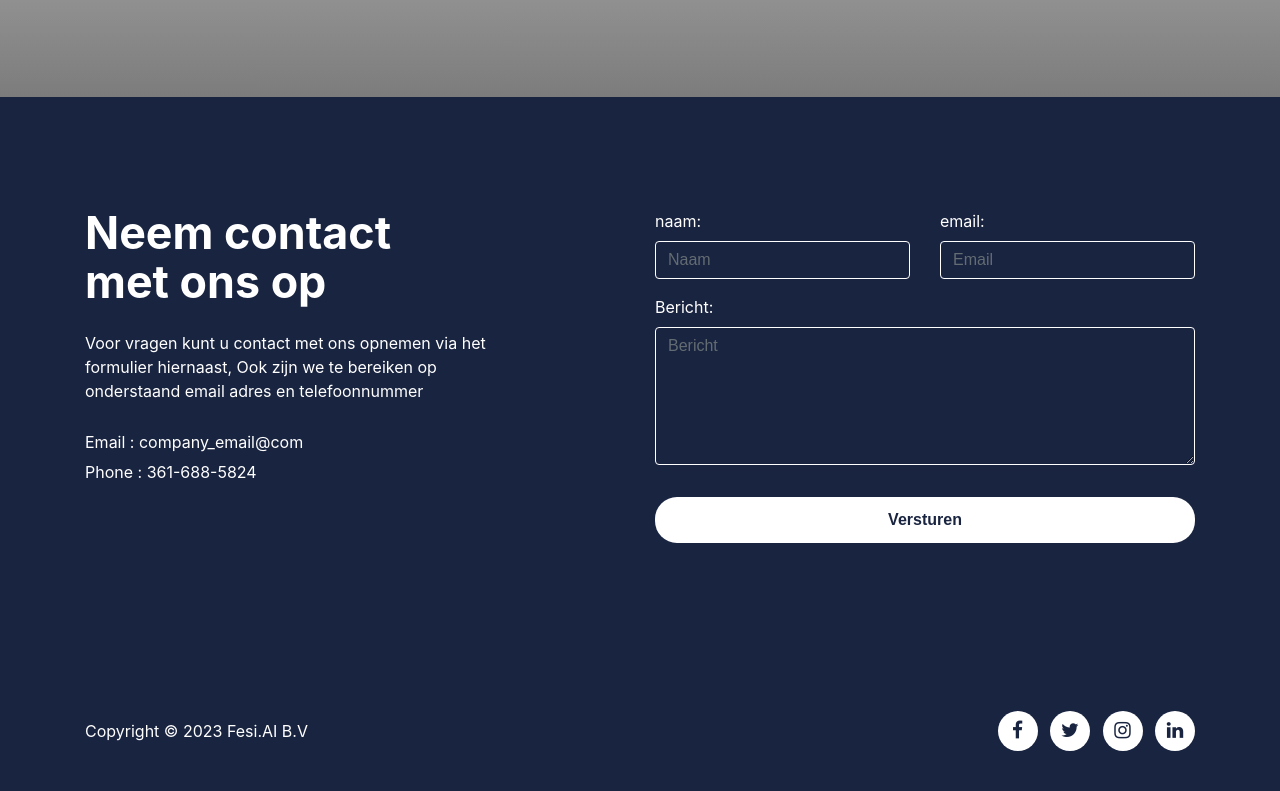
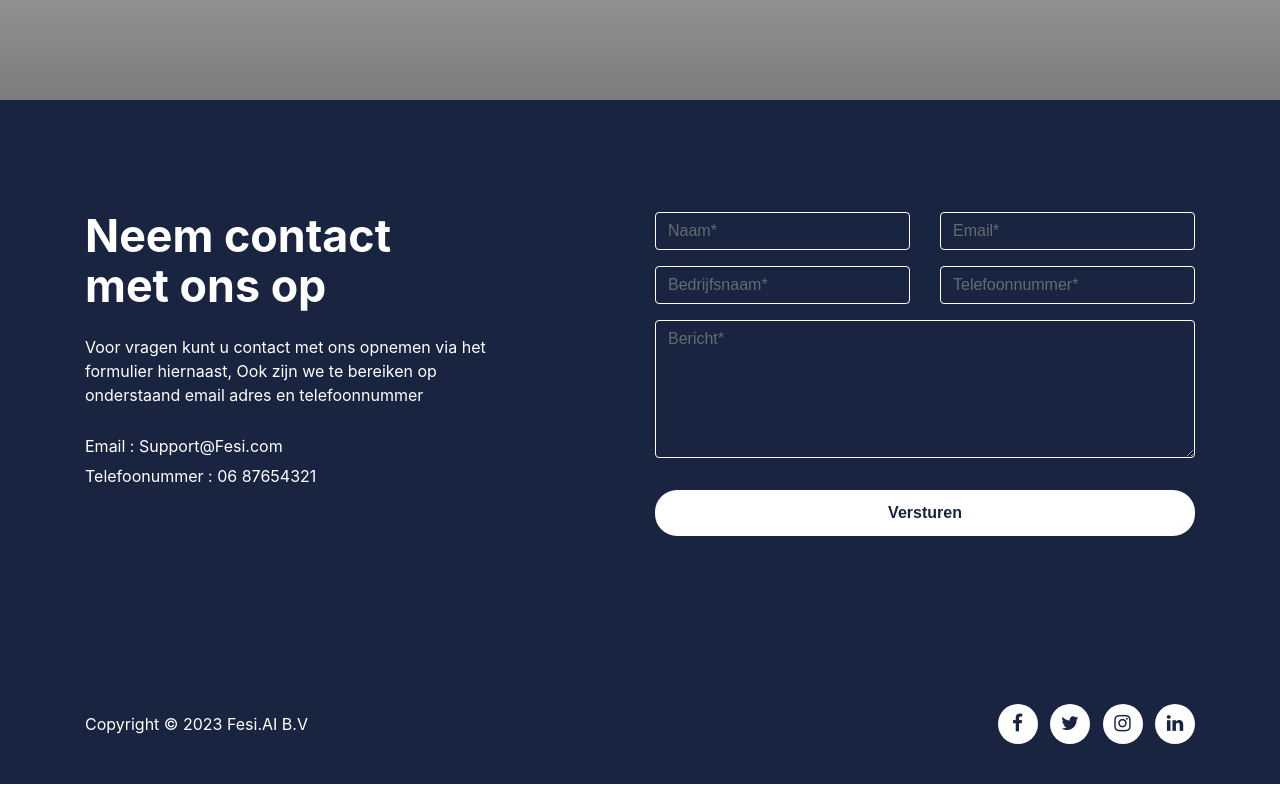
Before and after one commit to Fets7/fesi, a PHP site: page / in a window 1280 px wide. Shown: the part 3520-4311 px from the top of the page. Run offline with PHP 8.4, Linux system fonts and the light colour scheme.

Commit message:
Add files via upload

```diff
--- a/Fesi.AI/css/custom.css
+++ b/Fesi.AI/css/custom.css
@@ -13,7 +13,10 @@ a,
 button {
     cursor: pointer;
 }
-
+.navbar {
+    float: right;
+    align-items: center;
+}
 .jumbotron {
     margin-bottom: 0 !important;
 }
--- a/Fesi.AI/index.html
+++ b/Fesi.AI/index.html
@@ -20,25 +20,17 @@
 <body>
     <!-- banner -->
     <div class="jumbotron jumbotron-fluid" id="banner" style="background-image: url(img/banner-bk.png);">
+        <!-- Navigatie -->
         <div class="container text-center text-md-left">
+            <div class="navbar">
+                <a href="#" class="text-white lead">Waarom AI?</a>
+                <a href="#" class="text-white lead">Over ons</a>
+                <a href="#" class="text-white lead">Contact</a>
+            </div>
             <header>
+                <!-- Logo -->
                 <img src="img/logotest.png" alt="logo">
-                <div class="row justify-content-between">
-                    <div class="col-2">
-                        <!-- <img src="img/logotest.png" alt="logo">  -->
-                        <!-- <h1 data-aos="fade" data-aos-easing="linear" data-aos-duration="1000" data-aos-once="true" class="display-3 text-white font-weight-bold my-5">
-                        Fesi.AI
-                        </h1> -->
-                    </div>
-                    <div class="col-6 align-self-center text-right">
-                        <!-- <a href="#contact" data-aos="fade" data-aos-easing="linear" data-aos-duration="1000" data-aos-once="true" class="btn my-4 font-weight-bold atlas-cta cta-green">diensten</a>
-                        <a href="#contact" data-aos="fade" data-aos-easing="linear" data-aos-duration="1000" data-aos-once="true" class="btn my-4 font-weight-bold atlas-cta cta-green">Contact</a>                         -->
-                        <!-- <a href="#" class="text-white lead">Diensten</a>
-                        <a href="#" class="text-white lead">Over ons</a>
-                        <a href="#" class="text-white lead">Contact</a> -->
 
-                    </div>
-                </div>
             </header>
             <h1 data-aos="fade" data-aos-easing="linear" data-aos-duration="1000" data-aos-once="true" class="display-3 text-white font-weight-bold my-5">
             	Versnel jouw<br>
@@ -46,12 +38,14 @@
             </h1>
             <p data-aos="fade" data-aos-easing="linear" data-aos-duration="1000" data-aos-once="true" class="lead text-white my-4">
                 Blijf bij de tijd en implementeer net zoals andere<br>
-                bedrijven ai binnen jouw systeem
+                bedrijven AI binnen jouw systeem
             </p>
             <a href="#contact" data-aos="fade" data-aos-easing="linear" data-aos-duration="1000" data-aos-once="true" class="btn my-4 font-weight-bold atlas-cta cta-green">Kom in contact</a>
+            <a href="#feature-last" data-aos="fade" data-aos-easing="linear" data-aos-duration="1000" data-aos-once="true" class="btn my-4 font-weight-bold atlas-cta cta-green">Waarom AI?</a>
+<br>
         </div>
     </div>
-    <!-- three-block -->
+    <!-- 3 blokken -->
     <div class="container my-5 py-2">
         <h2 class="text-center font-weight-bold my-5">De slimste manier om jouw processen te versnellen</h2>
         <div class="row">
@@ -60,13 +54,11 @@
                 <h4>Verhoog efficiëntie</h4>
                 <p>
                     Een AI-chatbot verbetert de bedrijfsefficiëntie door automatisering van taken, 24/7 beschikbaarheid en snelle gegevensverzameling</p>
-                <!-- <p>AI chatbots verhogen de operationele efficiëntie doordat ze repetitieve taken automatiseren en 24/7 beschikbaar zijn, hierdoor kunnen medewerkers zich bezig houden met de complexere taken</p> -->
             </div>
             <div data-aos="fade-up" data-aos-delay="400" data-aos-duration="1000" data-aos-once="true" class="col-md-4 text-center">
                 <img src="img/icons8-trust-96.png" alt="Smart Scan" class="mx-auto">
                 <h4>Verhoog klanttevredenheid</h4>
                 <p>Een AI-chatbot verhoogt de klanttevredenheid door snelle, consistente, en 24/7 beschikbare ondersteuning te bieden.</p>
-                <!-- <p>Met behulp van AI chatbots worden problemen proactief opgelost, dit resulteert in een hogere klanttevredenheid, loyaliteit en groei van uw klantenbestand</p> -->
             </div>
             <div data-aos="fade-up" data-aos-delay="400" data-aos-duration="1000" data-aos-once="true" class="col-md-4 text-center">
                 <img src="img/icons8-sales-96.png" alt="Smart Scan" class="mx-auto">
@@ -74,24 +66,9 @@
                 <p>
                     Een AI-chatbot genereert meer leads door directe interactie, personalisatie en kwalificatie van leads te bieden</p>
             </div>
-            <!-- <div data-aos="fade-up" data-aos-delay="400" data-aos-duration="1000" data-aos-once="true" class="col-md-4 text-center">
-                <img src="img/icons8-process-96.png" alt="Smart Scan" class="mx-auto">
-                <h4>Automatiseer processen</h4>
-                <p></p>
-            </div>
-            <div data-aos="fade-up" data-aos-delay="400" data-aos-duration="1000" data-aos-once="true" class="col-md-4 text-center">
-                <img src="img/icons8-communication-96.png" alt="Anti-spam" class="mx-auto">
-                <h4>Voorkom errors</h4>
-                <p>Voorkom het verspreiden van foutieve informatie of miscommunicatie doormiddel van een chatbot, deze chatbot haalt altijd zijn informatie uit een vertrouwde bron en levert consistente en duidelijke antwoorden</p>
-            </div>
-            <div data-aos="fade-up" data-aos-delay="400" data-aos-duration="1000" data-aos-once="true" class="col-md-4 text-center">
-                <img src="img/icons8-service-96.png" alt="Smart Scan" class="mx-auto">
-                <h4>Lever foutloze service</h4>
-                <p></p>
-            </div> -->
         </div>
     </div>
-    <!-- feature (skew background) -->
+    <!-- Onze diensten -->
     <div class="jumbotron jumbotron-fluid feature" id="feature-first">
         <div class="container my-5">
             <div class="row justify-content-between text-center text-md-left">
@@ -106,12 +83,12 @@
             </div>
         </div>
     </div>
-    <!-- feature (green background) -->
+    <!-- Waarom AI?-->
     <div class="jumbotron jumbotron-fluid feature" id="feature-last">
         <div class="container">
             <div class="row justify-content-between text-center text-md-left">
                 <div data-aos="fade-left" data-aos-duration="1000" data-aos-once="true" class="col-md-6 flex-md-last">
-                    <h2 class="font-weight-bold">Custom structured<br> AI chatbot</h2>
+                    <h2 class="font-weight-bold">Waarom AI implementeren?</h2>
                     <p class="my-4">
                         Onze Custom structured AI chatbot is een combinatie van<br>
                         een gestructureerde chatbot met AI functies, Hier kunnen<br>
@@ -127,12 +104,12 @@
                     <!-- <a href="#paketten" class="btn my-4 font-weight-bold atlas-cta cta-blue">Bekijk onze paketten</a> -->
                 </div>
                 <div data-aos="fade-right" data-aos-duration="1000" data-aos-once="true" class="col-md-6 align-self-center flex-md-first">
-                    <img src="img/artificial.png" alt="Safe and reliable" class="mx-auto d-block">
+                    <img src="img/problemsolving.png" alt="Safe and reliable" class="mx-auto d-block">
                 </div>
             </div>
         </div>
     </div>
-
+    <!-- de 3 stappen -->
     <div class="container my-5 py-2"id="diensten">
         <h2 class="text-center font-weight-bold my-5">AI proof jouw bedrijf in 3 stappen</h2>
         <div class="row" >
@@ -153,7 +130,7 @@
             </div>
         </div>
     </div>
-
+    <!-- Over ons -->
     <div class="jumbotron jumbotron-fluid feature" id="overons">
         <div class="container my-5">
             <div class="row justify-content-between text-center text-md-left">
@@ -168,9 +145,6 @@
                         Ut enim ad minima veniam, quis nostrum exercitationem ullam corporis suscipit laboriosam, nisi ut aliquid ex ea commodi consequatur?
                         Quis autem vel eum iure reprehenderit qui in ea voluptate velit esse quam nihil molestiae consequatur,
                         vel illum qui dolorem eum fugiat quo voluptas nulla pariatur?"
-
-
-                    <!-- <a href="#paketten" class="btn my-4 font-weight-bold atlas-cta cta-blue">Bekijk onze paketten</a> -->
                 </div>
                 <div data-aos="fade-left" data-aos-duration="1000" data-aos-once="true" class="col-md-6 align-self-center">
                     <img src="img/about-us.png" alt="Take a look inside" class="mx-auto d-block">
@@ -179,70 +153,6 @@
         </div>
     </div>
 
-    <!-- price table -->
-    <!-- <div class="container my-5 py-2" id="paketten">
-        <h2 class="text-center font-weight-bold d-block mb-3">Bekijk onze paketten</h2>
-        <div class="row">
-            <div data-aos="fade-right" data-aos-delay="200" data-aos-duration="1000" data-aos-once="true" class="col-md-4 text-center py-4 mt-5">
-                <h4 class="my-4">Tier 1</h4>
-                <p class="font-weight-bold">Vanaf € <span class="display-2 font-weight-bold">295</span> / Maand</p>
-                <ul class="list-unstyled">
-                    <li>tot 10 documenten</li>
-                    <li>1 update per maand</li>
-                    <li>?</li>
-                    <li>?</li>
-                </ul>
-                <a href="#" class="btn my-4 font-weight-bold atlas-cta cta-ghost">Get Free</a>
-            </div>
-            <div data-aos="fade-up" data-aos-duration="1000" data-aos-once="true" class="col-md-4 text-center py-4 mt-5 rounded" id="price-table__premium">
-                <h4 class="my-4">Tier 2</h4>
-                <p class="font-weight-bold">Vanaf € <span class="display-2 font-weight-bold">595</span> / Maand</p>
-                <ul class="list-unstyled">
-                    <li>Up to 15 Documents</li>
-                    <li>Up to 10 Reviews</li>
-                    <li>25 team Members</li>
-                    <li>Limited Support</li>
-                </ul>
-                <a href="#" class="btn my-4 font-weight-bold atlas-cta cta-green">Get Free</a>
-            </div>
-            <div data-aos="fade-left" data-aos-delay="200" data-aos-duration="1000" data-aos-once="true" class="col-md-4 text-center py-4 mt-5">
-                <h4 class="my-4">Tier 3</h4>
-                <p class="font-weight-bold">Vanaf € <span class="display-2 font-weight-bold">995</span> / Maand</p>
-                <ul class="list-unstyled">
-                    <li>Unlimited Documents</li>
-                    <li>Unlimited Reviews</li>
-                    <li>Unlimited Members</li>
-                    <li>Unlimited Support</li>
-                </ul>
-                <a href="#" class="btn my-4 font-weight-bold atlas-cta cta-ghost">Get Free</a>
-            </div>
-        </div>
-    </div> -->
-    <!-- client -->
-    <!-- <div class="jumbotron jumbotron-fluid">
-        <div class="container">
-            <div class="row">
-                <div class="col-sm-4 col-md-2 py-2 align-self-center">
-                    <img src="img/client-1.png" class="mx-auto d-block">
-                </div>
-                <div class="col-sm-4 col-md-2 py-2 align-self-center">
-                    <img src="img/client-2.png" class="mx-auto d-block">
-                </div>
-                <div class="col-sm-4 col-md-2 py-2 align-self-center">
-                    <img src="img/client-3.png" class="mx-auto d-block">
-                </div>
-                <div class="col-sm-4 col-md-2 py-2 align-self-center">
-                    <img src="img/client-4.png" class="mx-auto d-block">
-                </div>
-                <div class="col-sm-4 col-md-2 py-2 align-self-center">
-                    <img src="img/client-5.png" class="mx-auto d-block">
-                </div>
-                <div class="col-sm-4 col-md-2 py-2 align-self-center">
-                    <img src="img/client-6.png" class="mx-auto d-block">
-                </div>
-            </div>
-        </div>
-    </div> -->
     <!-- contact -->
     <div class="jumbotron jumbotron-fluid" id="contact" style="background-image: url();">
         <div class="container my-5">
@@ -255,9 +165,8 @@
                          Ook zijn we te bereiken op<br> onderstaand email adres en telefoonnummer
                     </p>
                     <ul class="list-unstyled">
-                        <li>Email : company_email@com</li>
-                        <li>Phone : 361-688-5824</li>
-                        <!-- <li>Address : 4826 White Avenue, Corpus Christi, Texas</li> -->
+                        <li>Email : Support@Fesi.com</li>
+                        <li>Telefoonummer : 06 87654321</li>
                     </ul>
                 </div>
                 <div class="col-md-6">
@@ -265,17 +174,25 @@
                     <form method="POST" id="form">
                     	<div class="row">
 	                        <div class="form-group col-md-6">
-	                            <label for="name">naam:</label>
-	                            <input name="Name" type="naam" class="form-control" id="naam" placeholder="Naam" required>
+	                            <!-- <label for="name">naam:</label> -->
+	                            <input name="Name" type="naam" class="form-control" id="naam" placeholder="Naam*" required>
 	                        </div>
 	                        <div class="form-group col-md-6">
-	                            <label for="Email">email:</label>
-	                            <input name="Email" type="email" class="form-control" id="email" placeholder="Email" required>
+	                            <!-- <label for="Email">email:</label> -->
+	                            <input name="Email" type="email" class="form-control" id="email" placeholder="Email*" required>
+	                        </div>
+                            <div class="form-group col-md-6">
+	                            <!-- <label for="bedrijfsnaam">Bedrijfsnaam:</label> -->
+	                            <input name="bedrijfsnaam" type="bedrijfsnaam" class="form-control" id="bedrijfsnaam" placeholder="Bedrijfsnaam*" required>
+	                        </div>
+                            <div class="form-group col-md-6">
+	                            <!-- <label for="telefoonnummer">Telefoonnummer:</label> -->
+	                            <input name="telefoonnummer" class="form-control" id="telefoonnummer" placeholder="Telefoonnummer*" required>
 	                        </div>
 	                    </div>
 	                    <div class="form-group">
-	                        <label for="message">Bericht:</label>
-	                        <textarea name="Bericht" class="form-control" id="bericht" rows="6" placeholder="Bericht" required></textarea>
+	                        <!-- <label for="message">Bericht:</label> -->
+	                        <textarea name="Bericht" class="form-control" id="bericht" rows="6" placeholder="Bericht*" required></textarea>
 	                    </div>
                         <button type="submit" id="submit" class="btn font-weight-bold atlas-cta atlas-cta-wide cta-green my-3">Versturen</button>
                     </form>
@@ -309,7 +226,7 @@
         </div>
     </div>
 
-    <!-- AOS -->
+    <!-- Scripts -->
     <script src="js/aos.js"></script>
     <script src="js/contact.js"></script>
     <script>
```
Also changed, not shown: Fesi.AI/img/problemsolving.png (added).
